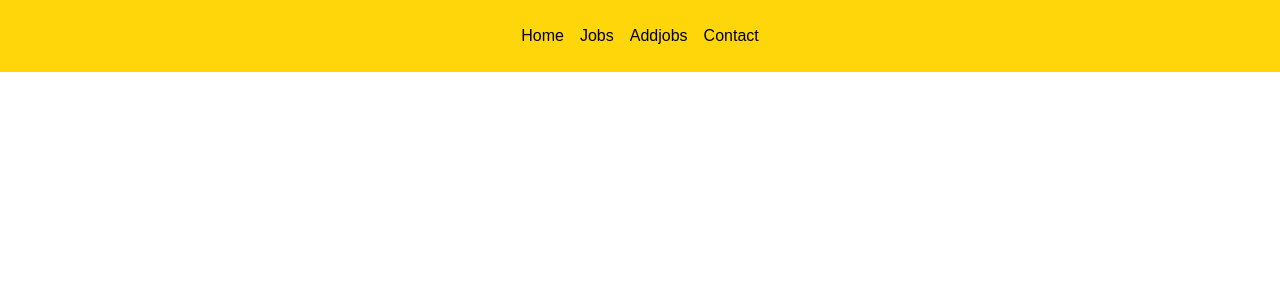
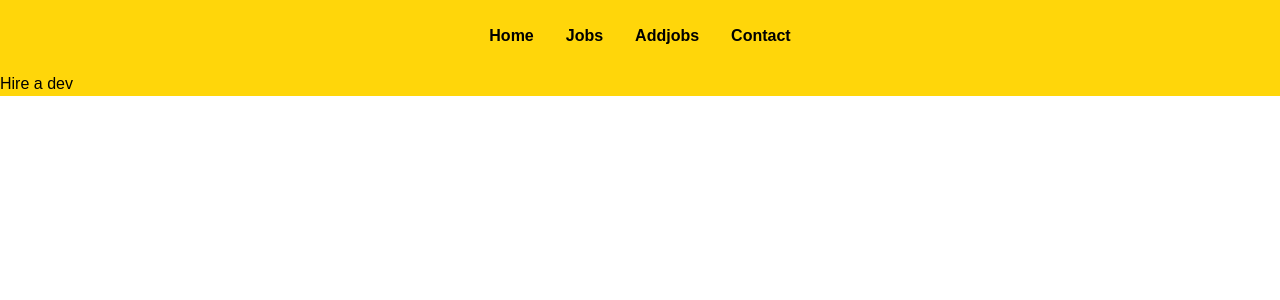
Before and after one commit to Kelly-kells/Hiredev, a React (Vite) app: page / in a window 1280 px wide. Shown: the top 300 px of the page. Built offline with nearby package versions, Linux system fonts and the light colour scheme.

Commit message:
hero-section

```diff
--- a/src/App.jsx
+++ b/src/App.jsx
@@ -1,5 +1,6 @@
 
-import Navbar from './navbar/Navbar'
+import Navbar from "./Components/navbar/Navbar"
+import Hero from "./Components/Hero"
 
 function App() {
 
@@ -7,7 +8,7 @@ function App() {
     <>
       <div className=''>
 <Navbar/>
-
+      <Hero/>
       </div>
 
 
--- /dev/null
+++ b/src/Components/Hero.jsx
@@ -0,0 +1,13 @@
+import React from 'react'
+
+const Hero = () => {
+  return (
+    <section className=' bg-primeColor'>
+        <div>
+       <h1> Hire a dev</h1>
+        </div>
+        </section>
+  )
+}
+
+export default Hero
--- /dev/null
+++ b/src/Components/navbar/Navbar.jsx
@@ -0,0 +1,38 @@
+import { useState } from "react";
+
+import { GiHamburgerMenu } from "react-icons/gi";
+import { IoClose } from "react-icons/io5";
+
+
+const Navbar = () => {
+
+    const [open, setOpen]=useState(false)
+
+    const toggleMenu= () =>{
+        setOpen(!open)
+    }
+  return (
+    <nav className=" bg-primeColor text-black relative">
+
+
+  <ul className="rounded-sm shadow-sm  md:shadow-none  " >
+  <button className="md:hidden justify-end" onClick={toggleMenu} >
+ <GiHamburgerMenu />
+
+ </button>
+
+  {/*<IoClose />*/}
+
+<li className={`flex flex-col md:flex-row gap-8 font-bold justify-center p-6 ${open ? '' : 'hidden md:flex'}` } >
+    <a href="/" >Home</a>
+    <a href="#jobs" >Jobs</a>
+    <a href="#addjobs" >Addjobs</a>
+    <a href="#contact">Contact</a>
+
+</li>
+  </ul>
+    </nav>
+  )
+}
+
+export default Navbar
--- a/src/index.css
+++ b/src/index.css
@@ -1,3 +1,8 @@
 @tailwind base;
 @tailwind components;
 @tailwind utilities;
+
+
+.container{
+    width: 86%;
+}
--- a/src/navbar/Navbar.jsx
+++ /dev/null
@@ -1,32 +0,0 @@
-import { useState } from "react";
-
-import { GiHamburgerMenu } from "react-icons/gi";
-import { IoClose } from "react-icons/io5";
-
-
-const Navbar = () => {
-
-    const [open, setOpen]=useState(false)
-
-    const toggleMenu= () =>{
-        setOpen(!open)
-    }
-  return (
-    <div className=" bg-primeColor text-black">
-  <ul >
-
-  {/*<GiHamburgerMenu /><IoClose />*/}
-
-<li className=' p-6 flex justify-center gap-4' >
-    <a href="/" >Home</a>
-    <a href="jobs" >Jobs</a>
-    <a href="addjobs" >Addjobs</a>
-    <a href="contact">Contact</a>
-
-</li>
-  </ul>
-    </div>
-  )
-}
-
-export default Navbar
```
